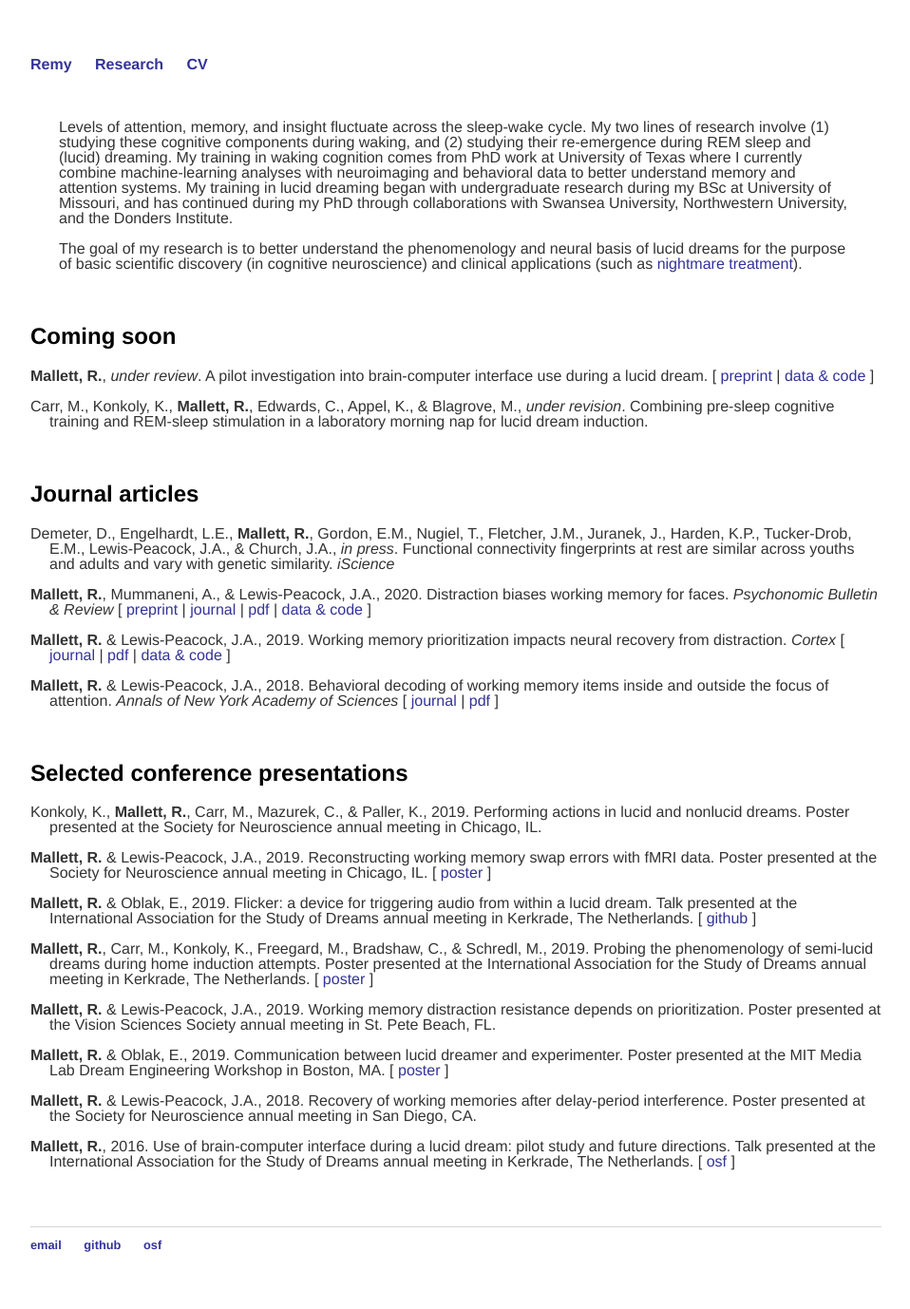
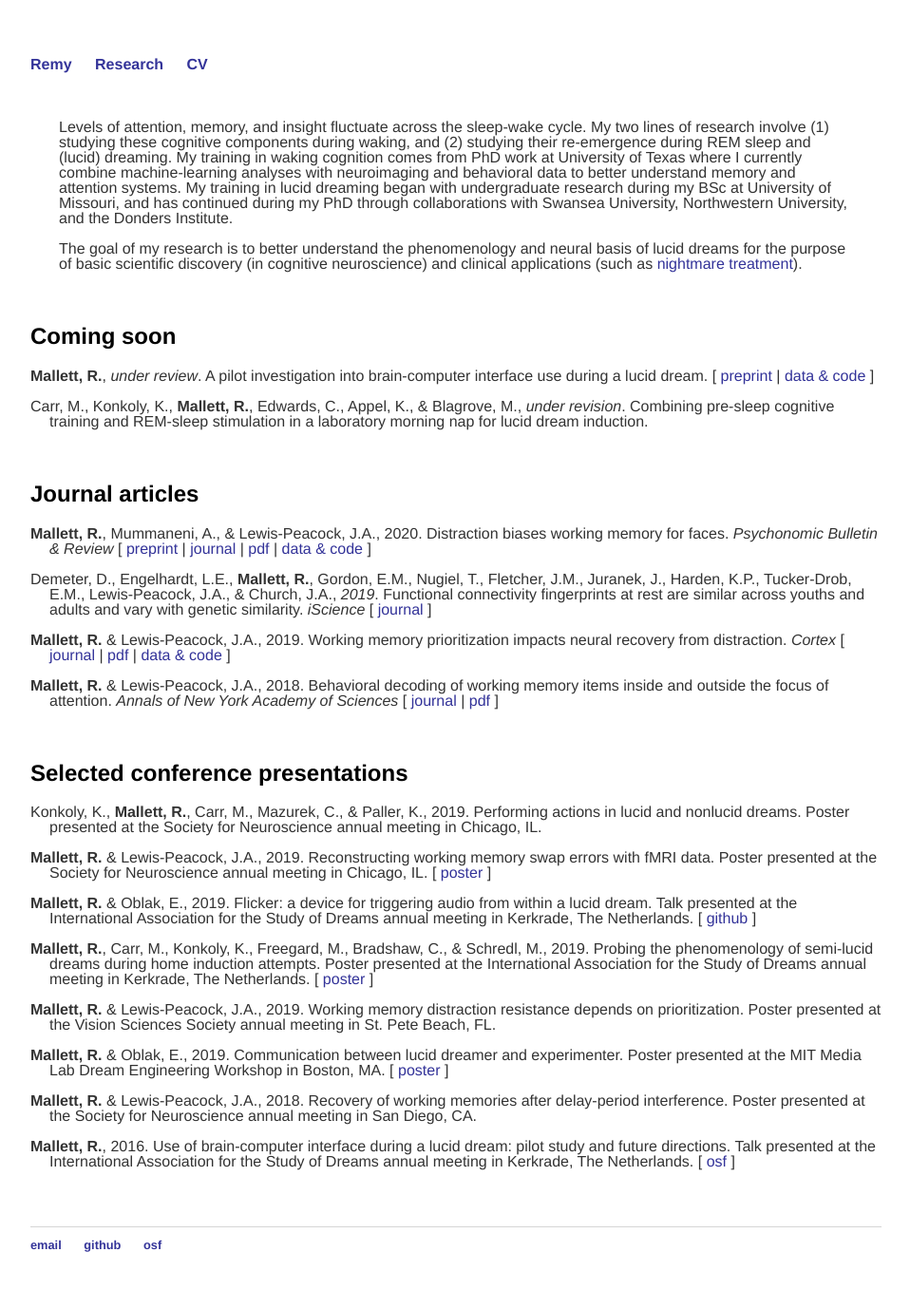
Before and after one commit to remrama/remrama.github.io, a Jekyll site: the page built from research/index.html, in a window 1280 px wide. Shown: the whole page at 95% size, without its empty margins (160-1118 px from the left). Built offline with Jekyll 4.4.1, drawn with Linux system fonts in a browser that asks for light colours.

Commit message:
zymatch link

```diff
--- a/research/index.html
+++ b/research/index.html
@@ -26,10 +26,10 @@ title: Research
     <h2>Journal articles</h2>
 
     <p class="hanging">
-        Demeter, D., Engelhardt, L.E., <strong>Mallett, R.</strong>, Gordon, E.M., Nugiel, T., Fletcher, J.M., Juranek, J., Harden, K.P., Tucker-Drob, E.M., Lewis-Peacock, J.A., & Church, J.A., <em>in press</em>. Functional connectivity fingerprints at rest are similar across youths and adults and vary with genetic similarity. <em>iScience</em>
+        <strong>Mallett, R.</strong>, Mummaneni, A., & Lewis-Peacock, J.A., 2020. Distraction biases working memory for faces. <em>Psychonomic Bulletin & Review</em> [ <a href="https://osf.io/qvez5/">preprint</a> | <a href="https://doi.org/10.3758/s13423-019-01707-5">journal</a> | <a href="https://www.dropbox.com/s/vnacmeatjx2sp22/mallett2020.pdf?dl=0">pdf</a> | <a href="https://osf.io/8zsrx/">data & code</a> ]
     </p>
     <p class="hanging">
-        <strong>Mallett, R.</strong>, Mummaneni, A., & Lewis-Peacock, J.A., 2020. Distraction biases working memory for faces. <em>Psychonomic Bulletin & Review</em> [ <a href="https://osf.io/qvez5/">preprint</a> | <a href="https://doi.org/10.3758/s13423-019-01707-5">journal</a> | <a href="https://www.dropbox.com/s/vnacmeatjx2sp22/mallett2020.pdf?dl=0">pdf</a> | <a href="https://osf.io/8zsrx/">data & code</a> ]
+        Demeter, D., Engelhardt, L.E., <strong>Mallett, R.</strong>, Gordon, E.M., Nugiel, T., Fletcher, J.M., Juranek, J., Harden, K.P., Tucker-Drob, E.M., Lewis-Peacock, J.A., & Church, J.A., <em>2019</em>. Functional connectivity fingerprints at rest are similar across youths and adults and vary with genetic similarity. <em>iScience</em> [ <a href="https://doi.org/10.1016/j.isci.2019.100801">journal</a> ]
     </p>
     <p class="hanging">
         <strong>Mallett, R.</strong> & Lewis-Peacock, J.A., 2019. Working memory prioritization impacts neural recovery from distraction. <em>Cortex</em> [ <a href="https://doi.org/10.1016/j.cortex.2019.08.019">journal</a> | <a href="https://www.dropbox.com/s/dlcybzsj86k6qbo/mallett2019.pdf?dl=0">pdf</a> | <a href="https://osf.io/xz3ap/">data & code</a> ]
```
